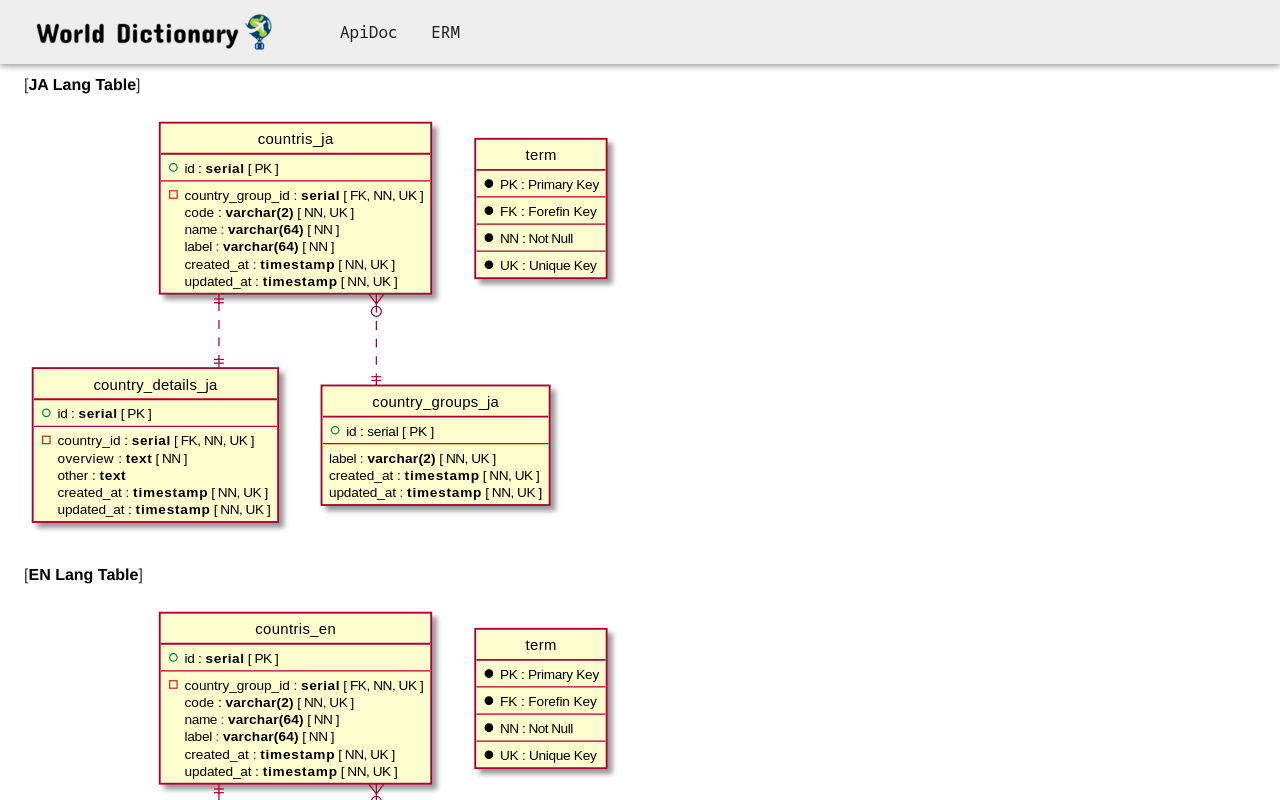
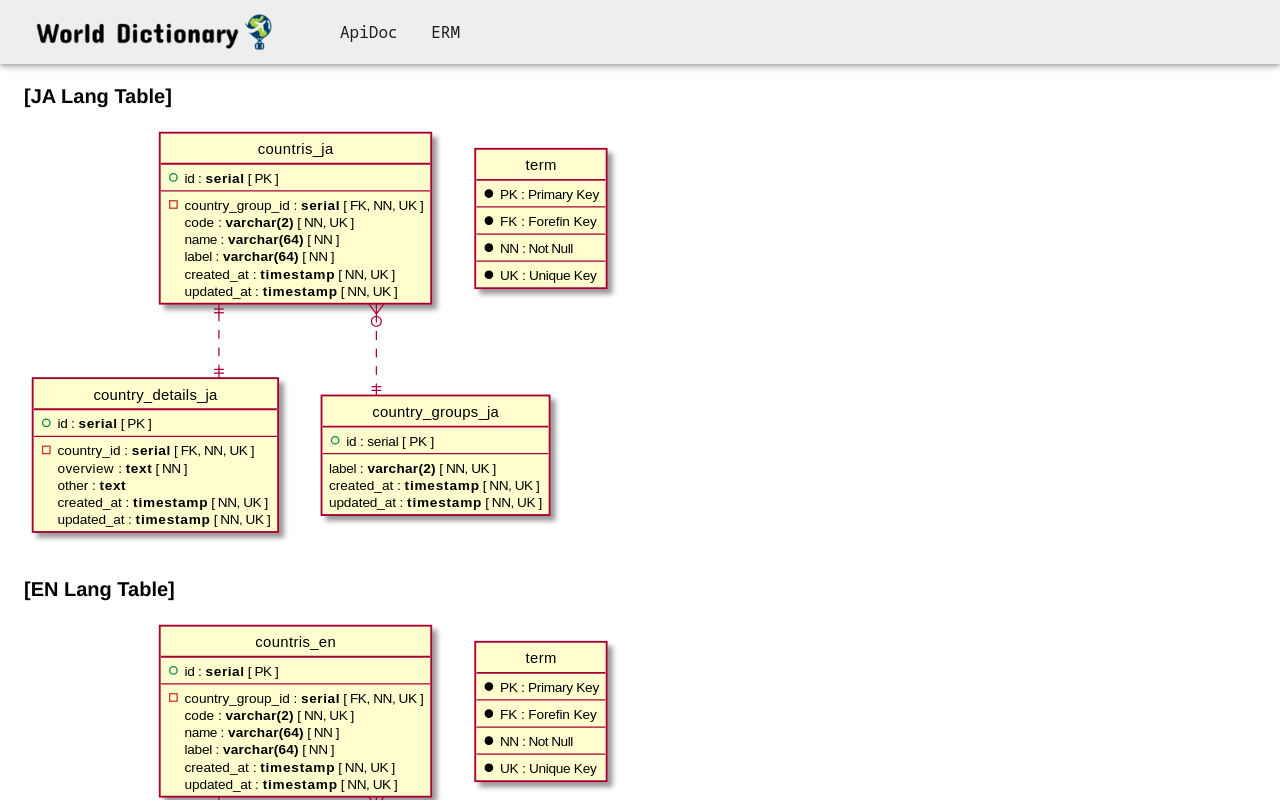
Before and after one commit to takusan64/world-dictionary-backend, a React (Create React App) app in the folder doc/: page /#/erd in a window 1280 px wide. Shown: the top 800 px of the page. Built offline with nearby package versions, Linux system fonts and the light colour scheme.

Commit message:
adding plantuml style

```diff
--- a/doc/src/components/Plantuml.jsx
+++ b/doc/src/components/Plantuml.jsx
@@ -13,9 +13,15 @@ const Plantuml = () => {
         }}
       />
       <div className="mume markdown-preview  ">
-        <p>
+        <style
+          dangerouslySetInnerHTML={{
+            __html:
+              "/* Please visit the URL below for more information: */\n/*   https://shd101wyy.github.io/markdown-preview-enhanced/#/customize-css */\n.markdown-preview.markdown-preview svg {\n  width: 100% !important;\n  max-width: 600px !important;\n  height: auto !important;\n}\n"
+          }}
+        />
+        <h4 className="mume-header" id="ja-lang-table">
           [<strong>JA Lang Table</strong>]
-        </p>
+        </h4>
         <p>
           {/*?xml version="1.0" encoding="UTF-8" standalone="no"?*/}
           <svg
@@ -25,7 +31,7 @@ const Plantuml = () => {
             contentStyleType="text/css"
             height="343px"
             preserveAspectRatio="none"
-            style={{ width: "100%",maxWidth: 600, height: "auto", background: "#FFFFFF" }}
+            style={{ width: 484, height: 343, background: "#FFFFFF" }}
             version="1.1"
             viewBox="0 0 484 343"
             width="484px"
@@ -1097,9 +1103,9 @@ Country: JP
             </g>
           </svg>
         </p>
-        <p>
+        <h4 className="mume-header" id="en-lang-table">
           [<strong>EN Lang Table</strong>]
-        </p>
+        </h4>
         <p>
           {/*?xml version="1.0" encoding="UTF-8" standalone="no"?*/}
           <svg
@@ -1109,7 +1115,7 @@ Country: JP
             contentStyleType="text/css"
             height="343px"
             preserveAspectRatio="none"
-            style={{ width: "100%",maxWidth: 600, height:"auto", background: "#FFFFFF" }}
+            style={{ width: 484, height: 343, background: "#FFFFFF" }}
             version="1.1"
             viewBox="0 0 484 343"
             width="484px"
--- /dev/null
+++ b/doc/style.less
@@ -0,0 +1,10 @@
+/* Please visit the URL below for more information: */
+/*   https://shd101wyy.github.io/markdown-preview-enhanced/#/customize-css */
+
+.markdown-preview.markdown-preview {
+  svg {
+    width: 100% !important;
+    max-width: 600px !important;
+    height: auto !important;
+  }
+}
```
Also changed, not shown: 1 other file (tests, documents, lock files or other folders).
